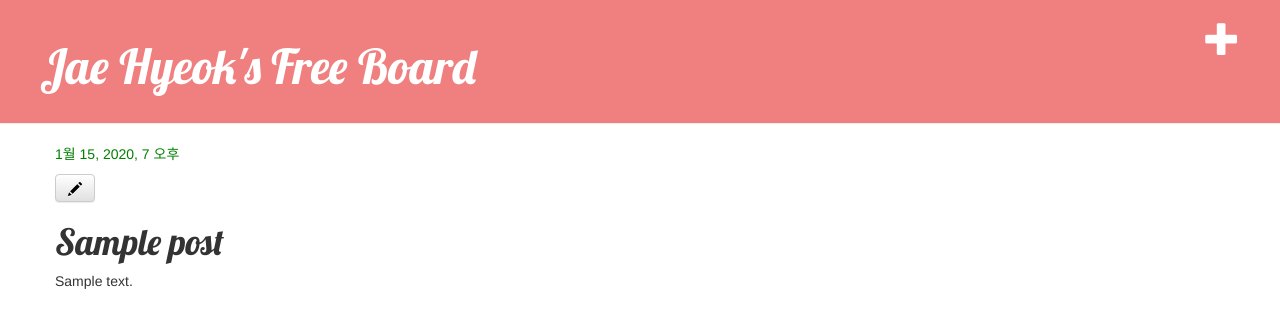
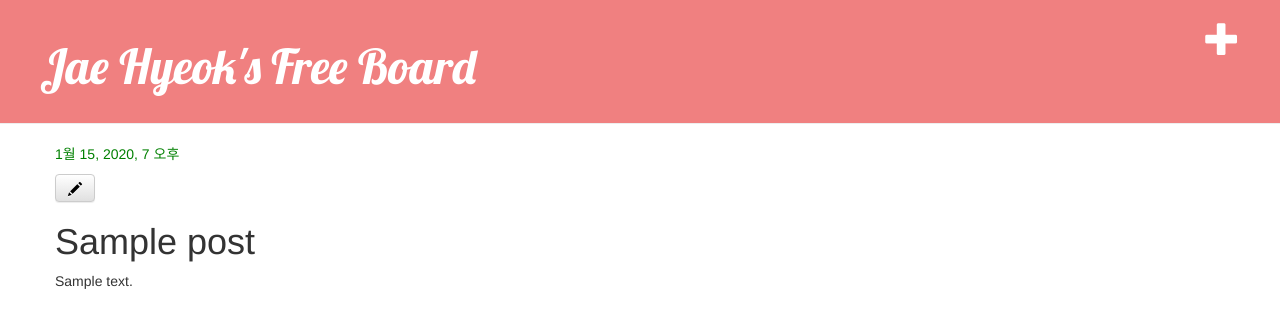
Before and after one commit to jhjang5985/my-first-blog, a Django app: page /post/1/ in a window 1280 px wide. Shown: the top 328 px of the page. Run offline with Django 3.2, Linux system fonts and the light colour scheme; tables that the repository leaves empty hold one stand-in row (values such as "Sample post"); some libraries are stand-ins or nearby versions.

Commit message:
font is changed

```diff
--- a/blog/static/blog/blog.css
+++ b/blog/static/blog/blog.css
@@ -19,10 +19,6 @@
 }
 
 .post_edit_class_name h1 {
-    font-family : 'Lobster', cursive;
-}
-
-.post_detail_class_name h1 {
     font-family : 'Lobster', cursive;
 }
 
```
